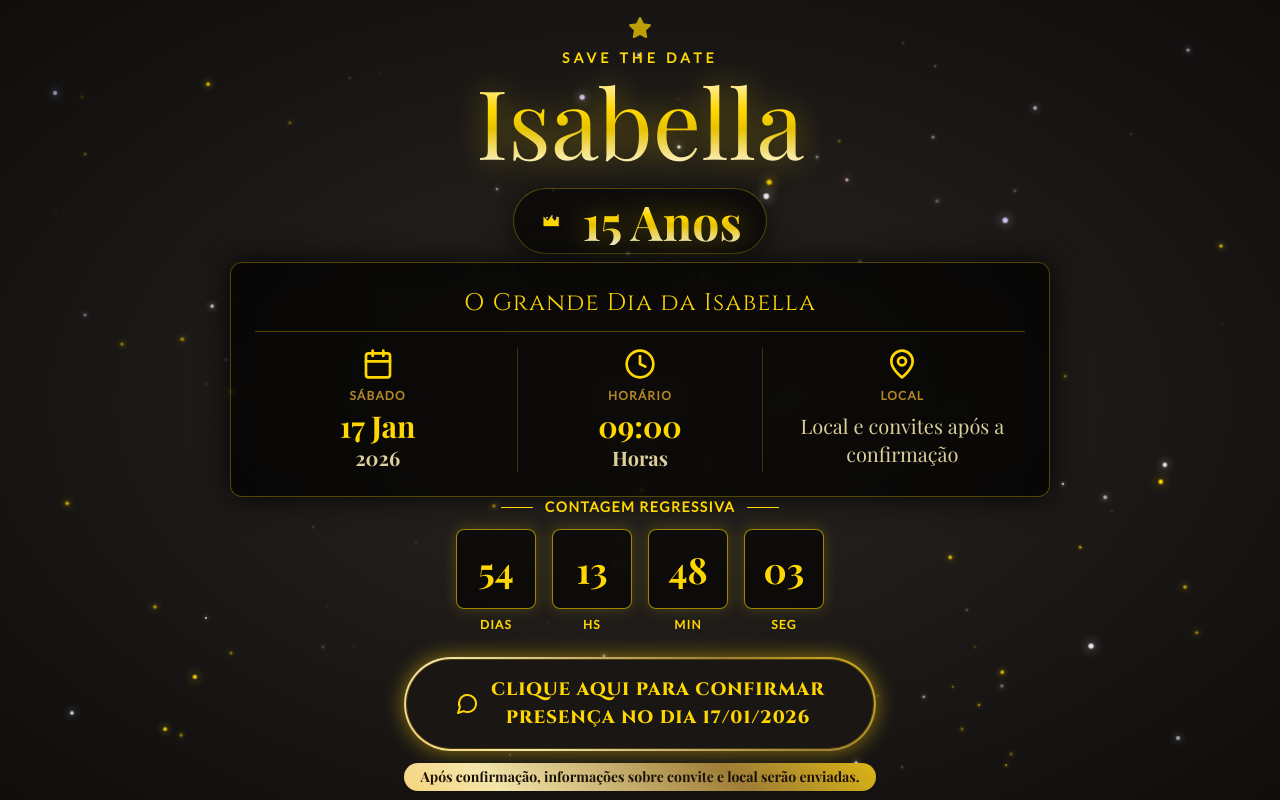
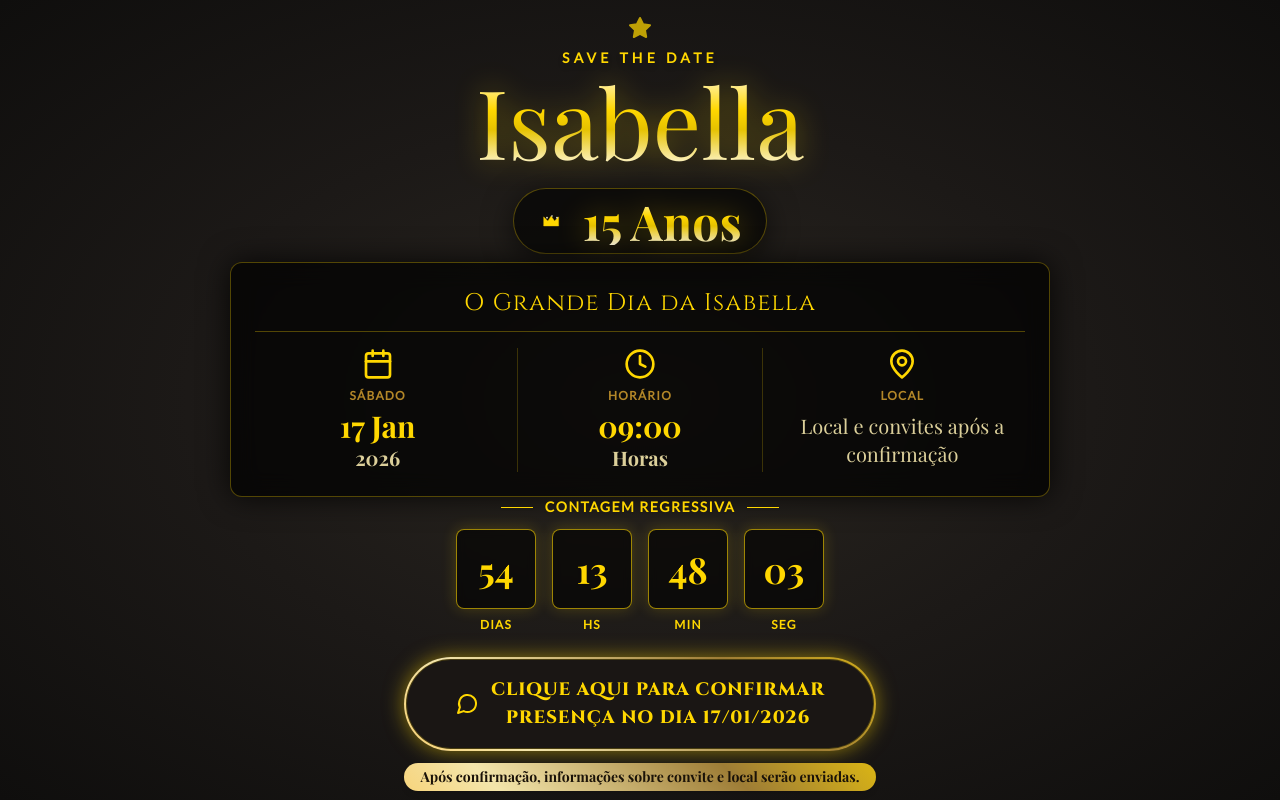
Before and after one commit to diogo2806/savetodate, a React (Vite) app: page / in a window 1280 px wide. Built offline with nearby package versions, Linux system fonts and the light colour scheme; the HTML template or start-up script is replaced by a standard one; a web font is replaced by a local one.

Commit message:
Increase sparkle generation randomness and improve animation handling

```diff
--- a/src/App.jsx
+++ b/src/App.jsx
@@ -56,9 +56,9 @@ const App = () => {
       if (s.id !== id) return s
 
       // find a new position sufficiently far from previous
-      const maxTries = 12
+      const maxTries = 50
       let left, top, tries = 0
-      const minDistance = 6
+      const minDistance = 12
       do {
         left = Math.random() * 94 + 3
         top = Math.random() * 94 + 3
@@ -142,8 +142,9 @@ const App = () => {
       <div className="absolute inset-0 pointer-events-none z-0 overflow-hidden">
         {sparkles.map((sparkle) => (
           <div
-            key={sparkle.id}
+            key={`${sparkle.id}-${sparkle.tick ?? 0}`}
             className="absolute rounded-full"
+            onAnimationEnd={() => handleAnimationEnd(sparkle.id)}
             style={{
               left: `${sparkle.left}%`,
               top: `${sparkle.top}%`,
@@ -153,9 +154,8 @@ const App = () => {
               height: `${sparkle.size}px`,
               background: sparkle.color,
               boxShadow: `0 0 ${Math.max(2, sparkle.size * 2)}px ${sparkle.color}`,
-              animation: sparkle.hidden ? 'none' : `twinkle ${sparkle.duration}s ease-in-out infinite`,
-              animationDelay: `${sparkle.delay}s`,
-              opacity: sparkle.hidden ? 0 : sparkle.opacity,
+              animation: `twinkle ${sparkle.duration}s ease-in-out ${sparkle.delay}s 1 forwards`,
+              opacity: sparkle.opacity,
               zIndex: sparkle.z,
               mixBlendMode: 'screen',
               filter: sparkle.z === 2 ? 'blur(0.3px)' : 'none',
```
